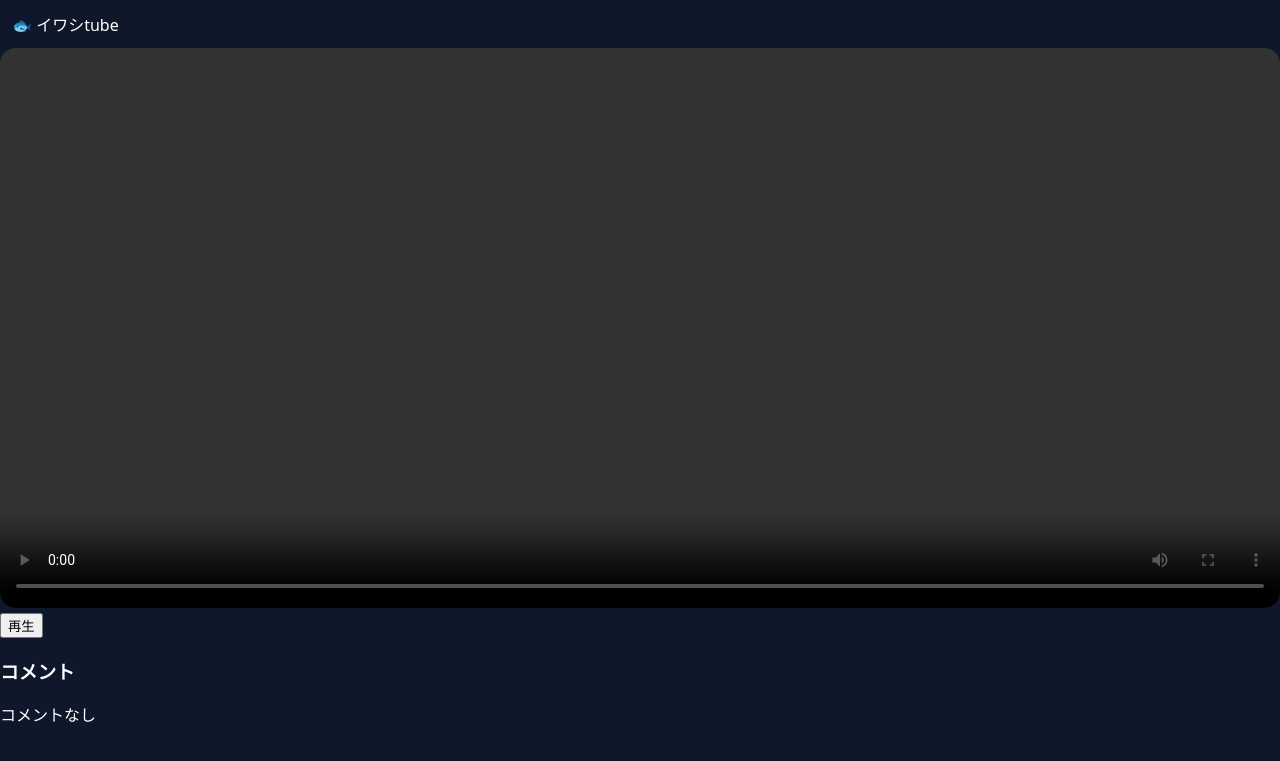
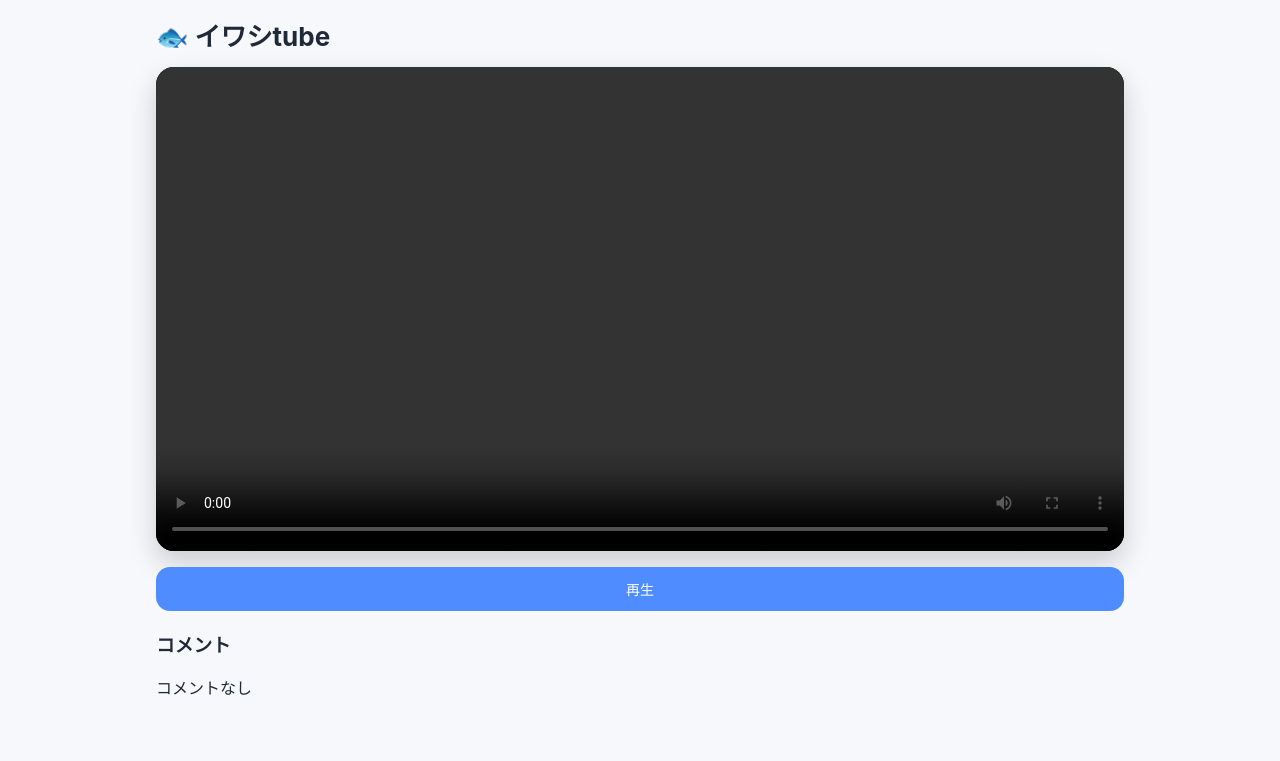
Before and after one commit to xianrendesu-max/iwasi, a FastAPI app: template templates/watch.html in a window 1280 px wide. Shown: the top 761 px of the page. Run offline with FastAPI, Linux system fonts and the light colour scheme; the template is opened without the code that fills it: most values are stand-ins (such as "Sample title", 1, 10 or a date in 2020); data that the repository does not hold is empty.

Commit message:
Update style.css

```diff
--- a/static/style.css
+++ b/static/style.css
@@ -1,11 +1,111 @@
-body{margin:0;background:#0f172a;color:white;font-family:system-ui}
-header{display:flex;gap:12px;align-items:center;padding:12px}
-.logo{font-size:22px;font-weight:bold}
-input{padding:10px;border-radius:12px;border:none}
-.grid{display:grid;grid-template-columns:repeat(auto-fill,240px);gap:16px}
-.card{background:#1e293b;border-radius:16px;padding:10px;cursor:pointer;
-transition:.2s}
-.card:hover{transform:scale(1.05)}
-video{width:100%;max-height:70vh;border-radius:16px}
-.comment{background:#020617}
-.controls{display:flex;gap:12px;margin:10px 0}
+:root{
+ --bg:#f6f8fc;
+ --card:#ffffff;
+ --accent:#4f8cff;
+ --text:#1f2937;
+}
+
+*{
+ box-sizing:border-box;
+}
+
+body{
+ margin:0;
+ background:var(--bg);
+ font-family:-apple-system,BlinkMacSystemFont,"Segoe UI";
+ color:var(--text);
+}
+
+.glass{
+ max-width:1000px;
+ margin:auto;
+ padding:16px;
+}
+
+header{
+ font-size:26px;
+ font-weight:700;
+ margin-bottom:14px;
+}
+
+.search-box input{
+ width:100%;
+ padding:14px;
+ border-radius:16px;
+ border:none;
+ font-size:16px;
+ box-shadow:0 8px 20px rgba(0,0,0,.08);
+}
+
+.results{
+ display:grid;
+ grid-template-columns:repeat(auto-fill,minmax(160px,1fr));
+ gap:14px;
+ margin-top:16px;
+}
+
+.card{
+ background:var(--card);
+ border-radius:18px;
+ overflow:hidden;
+ box-shadow:0 8px 20px rgba(0,0,0,.06);
+ text-decoration:none;
+ color:inherit;
+ transform:translateY(10px);
+ opacity:0;
+ animation:pop .4s ease forwards;
+}
+
+.card:hover{
+ transform:scale(1.03);
+}
+
+.card img{
+ width:100%;
+ display:block;
+}
+
+.title{
+ padding:10px;
+ font-size:14px;
+ line-height:1.4;
+}
+
+video{
+ width:100%;
+ border-radius:18px;
+ background:black;
+ box-shadow:0 12px 28px rgba(0,0,0,.18);
+}
+
+.buttons{
+ display:flex;
+ gap:10px;
+ flex-wrap:wrap;
+ margin:12px 0;
+}
+
+.buttons button{
+ flex:1;
+ padding:12px;
+ border:none;
+ border-radius:14px;
+ background:var(--accent);
+ color:white;
+ font-size:14px;
+}
+
+.comment{
+ background:white;
+ border-radius:14px;
+ padding:10px;
+ margin-bottom:8px;
+ box-shadow:0 4px 12px rgba(0,0,0,.05);
+}
+
+@keyframes pop{
+ to{
+   opacity:1;
+   transform:none;
+ }
+   }
```
